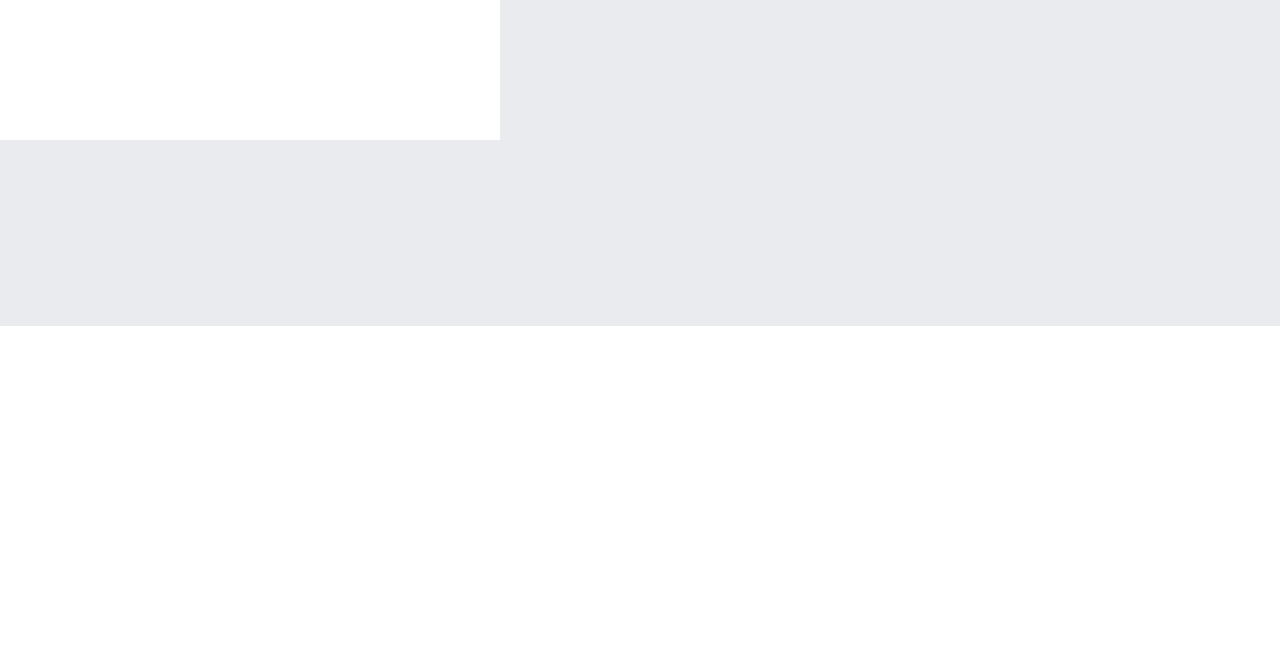
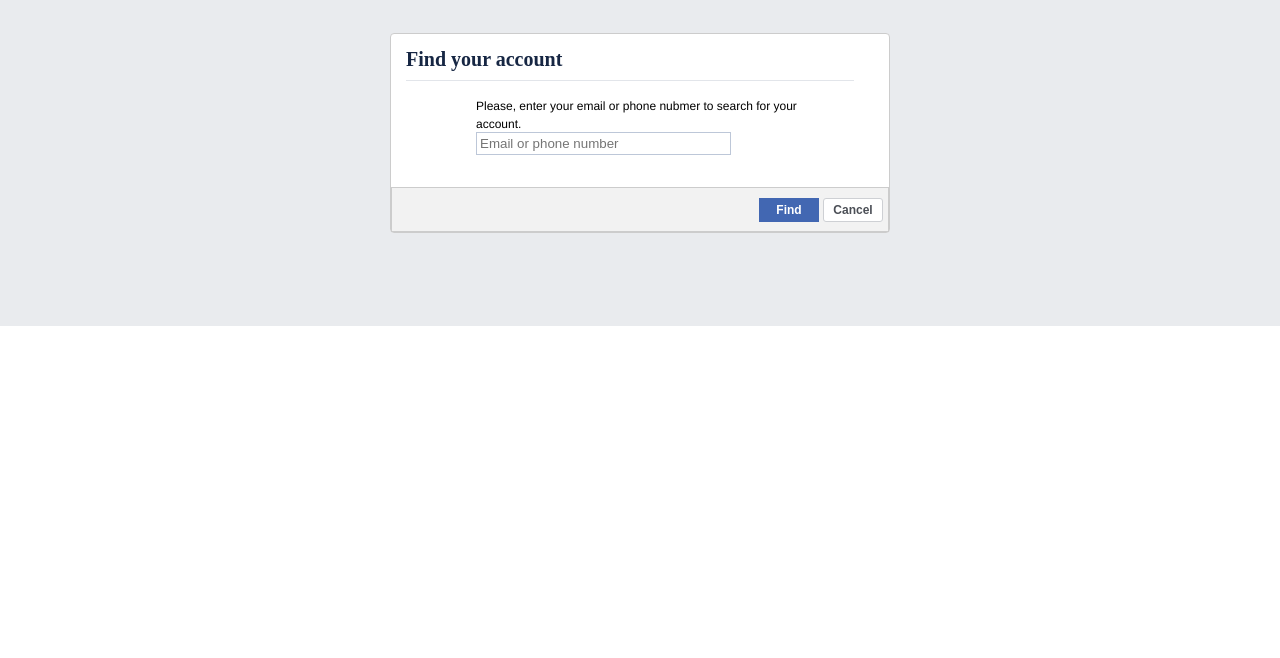
Before and after one commit to mshepida/facebook-forgot-password-page, a plain HTML site: page index.html in a window 1280 px wide. Shown: the part 142-800 px from the top of the page. Drawn offline with Linux system fonts and the light colour scheme.

Commit message:
final commit

```diff
--- a/index.html
+++ b/index.html
@@ -36,16 +36,21 @@
 	<main class="container">
 		<div class="alert">
 			<div class="alert-header">
-				Find your account
+				<h2>Find your account</h2>
 			</div>
 			<hr>
 			<div class="alert-form">
 				<label>
-					Please, enter your email or phone nubmer to search for your account
+					Please, enter your email or phone nubmer to search for your <br> account. <br>
 					<input type="text" placeholder="Email or phone number">
 				</label>
 			</div>
-
+			<div class="alert-footer">
+				<div class="buttons">
+					<button class="button-find">Find</button>
+					<button class="button-cancel">Cancel</button>
+				</div>
+			</div>
 
 		</div>
 	</main>
--- a/style.css
+++ b/style.css
@@ -93,12 +93,103 @@
 	height:386px;
 	background-color: #e9ebee;
   display:flex;
+  justify-content: center;
+  align-items: center;
 
 }
 .alert{
+  justify-content: center;
 	background:white;
 	width:500px;
 	height: 200px;
-	justify-content: center;
-	align-items: flex-end;
+  border: 1px solid #ccc;
+  border-radius:4px;
+  justify-content: center;
+
 }
+.alert-header{
+  top:10px;
+}
+
+.alert-header h2{
+  line-height: 20px;
+  min-height: 20px;
+  color: #162643;
+  font-size: 20px;
+  font-weight: bold;
+  padding: 15px;
+  margin-bottom: -4px;
+}
+hr{
+  height:1px;
+  width:90%;
+  border: none;
+  height: 1px;
+  background-color:#e2e5ea;
+  margin-left:15px;
+}
+
+.alert-form{
+  margin-left: 85px;
+  margin-top: 15px;
+  margin-bottom: 20px;
+
+
+}
+.alert-form label{
+  font-size: 12px;
+  font-family: Helvetica, Arial, sans-serif;
+
+}
+.alert-form input{
+  width:255px;
+  outline:none;
+  border: 1px solid #bdc7d8;
+  padding:3px;
+
+}
+.alert-footer{
+  display: flex;
+  justify-content: flex-end;
+  align-items: center;
+  width:100%;
+  border: 1px solid #ccc;
+  background-color: #f2f2f2;
+  height: 45px;
+  margin-top: 32px;
+}
+.buttons{
+  padding:5px;
+}
+
+button{
+  border:none;
+  cursor:pointer;
+  font-size:12px;
+  font-weight:bold;
+  line-height: 18px;
+  text-align:center;
+  height: 24px;
+  width: 30;
+  width: 60px;
+}
+
+.button-find{
+  color:white;
+  background-color: #4267b2;
+  border:1px solid #29487d
+  border-radius:3px;
+}
+.button-cancel{
+  color: #4b4f56;
+  background-color:white;
+  border:1px solid #ced0d4;
+  border-radius: 3px;
+}
+
+.button-find:hover{
+  background-color: #29487d;
+}
+.button-cancel:hover{
+  background-color: #f2f2f2;
+}
```
